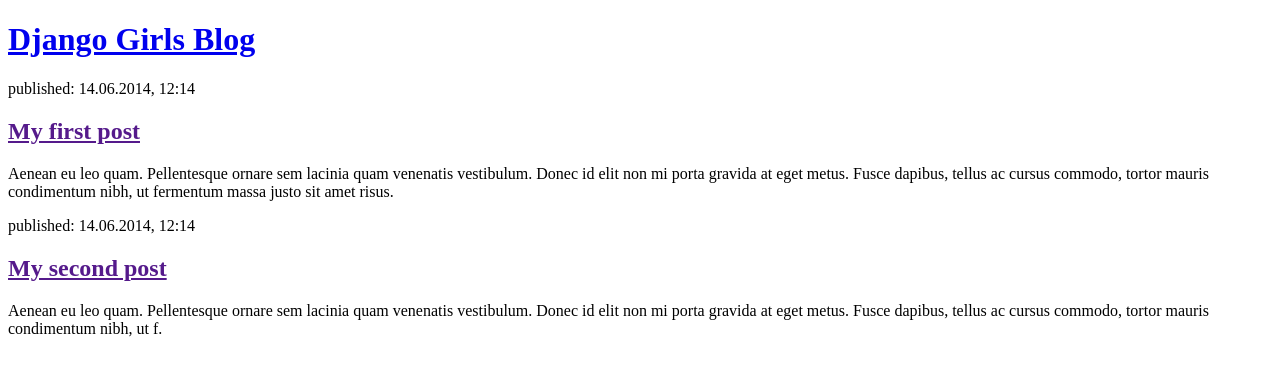
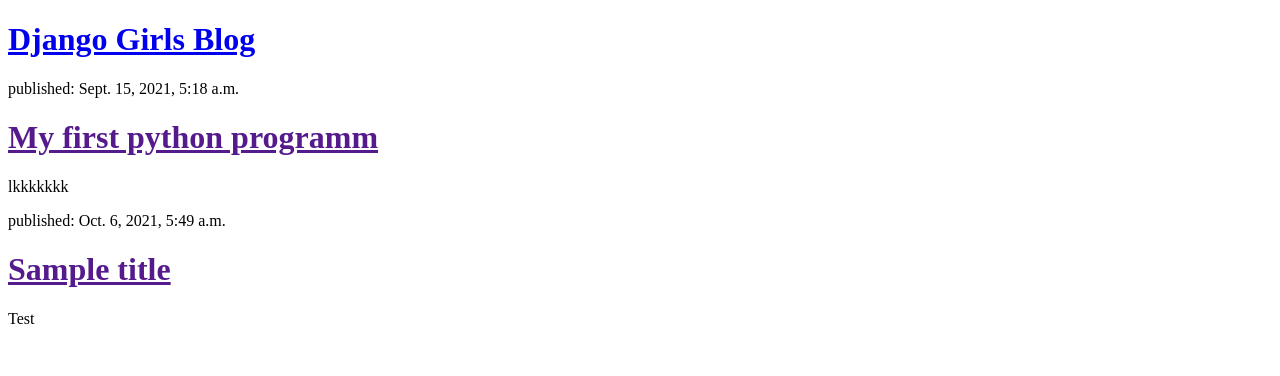
Before and after one commit to aidaiym/my-first-blog, a Django app: page / in a window 1280 px wide. Shown: the top 376 px of the page. Run offline with Django 3.2, Linux system fonts and the light colour scheme; data comes from the database, SQL or seed files in the repository; both versions use the stored data as it was after the commit.

Commit message:
Modified templates to display posts from database.

```diff
--- a/my_django_app/blog/templates/blog/post_list.html
+++ b/my_django_app/blog/templates/blog/post_list.html
@@ -4,21 +4,15 @@
         <title>Django Girls blog</title>
         <meta http-equiv="Content-Type" content="text/html; charset=utf-8">
     </head>
-    <body>
-        <div>
-            <h1><a href="/">Django Girls Blog</a></h1>
-        </div>
+  <div>
+    <h1><a href="/">Django Girls Blog</a></h1>
+</div>
 
-        <div>
-            <p>published: 14.06.2014, 12:14</p>
-            <h2><a href="">My first post</a></h2>
-            <p>Aenean eu leo quam. Pellentesque ornare sem lacinia quam venenatis vestibulum. Donec id elit non mi porta gravida at eget metus. Fusce dapibus, tellus ac cursus commodo, tortor mauris condimentum nibh, ut fermentum massa justo sit amet risus.</p>
-        </div>
-
-        <div>
-            <p>published: 14.06.2014, 12:14</p>
-            <h2><a href="">My second post</a></h2>
-            <p>Aenean eu leo quam. Pellentesque ornare sem lacinia quam venenatis vestibulum. Donec id elit non mi porta gravida at eget metus. Fusce dapibus, tellus ac cursus commodo, tortor mauris condimentum nibh, ut f.</p>
-        </div>
-    </body>
+{% for post in posts %}
+    <div>
+        <p>published: {{ post.published_date }}</p>
+        <h1><a href="">{{ post.title }}</a></h1>
+        <p>{{ post.text|linebreaksbr }}</p>
+    </div>
+{% endfor %}
 </html>
--- a/my_django_app/blog/views.py
+++ b/my_django_app/blog/views.py
@@ -1,5 +1,7 @@
 from django.shortcuts import render
+from django.utils import timezone
+from .models import Post
 
 def post_list(request):
-    return render(request, 'blog/post_list.html', {})
-# Create your views here.
+    posts = Post.objects.filter(published_date__lte=timezone.now()).order_by('published_date')
+    return render(request, 'blog/post_list.html', {'posts': posts})
```
Also changed, not shown: my_django_app/db.sqlite3.
